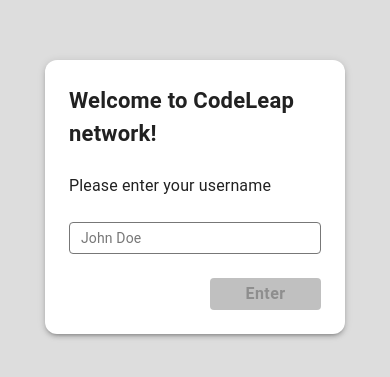
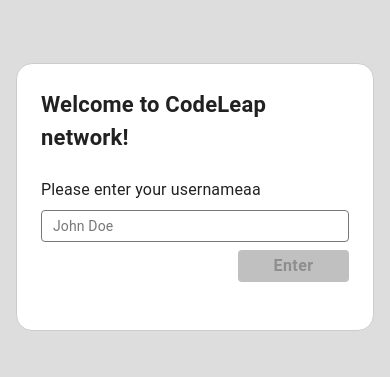
Before and after one commit to Icsilva01/CodeLeap, a React (Vite) app: page /signup in a window 390 px wide. Shown: the part 225-602 px from the top of the page. Built offline with nearby package versions, Linux system fonts and the light colour scheme.

Commit message:
Responsive fixes

```diff
--- a/src/Pages/SignUp.tsx
+++ b/src/Pages/SignUp.tsx
@@ -25,12 +25,14 @@
       padding={2}
     >
       <Stack
-        spacing={3}
-        width={{ xs: 300, sm: 400, md: 500 }}
-        bgcolor="#fff"
+        width={{ xs: "100%", sm: 500 }}
+        minHeight={205}
+        maxHeight={400}
+        bgcolor="#FFFFFF"
         padding={3}
-        borderRadius={3}
-        boxShadow={3}
+        borderRadius={4}
+        border="1px solid #CCCCCC"
+        boxShadow={0}
         alignItems="stretch"
       >
         <Stack gap={3}>
@@ -38,7 +40,7 @@
             Welcome to CodeLeap network!
           </Typography>
           <Typography fontSize="16px" color="textPrimary">
-            Please enter your username
+            Please enter your usernameaa
           </Typography>
         </Stack>
 
@@ -50,9 +52,10 @@
           sx={{
             width: { xs: "100%", sm: 452 },
             height: 32,
+            paddingY: 1,
             "& .MuiOutlinedInput-root": {
               height: 32,
-              borderRadius: 1, // 8px
+              borderRadius: 1,
               "& fieldset": {
                 borderColor: "#777777",
                 borderWidth: 1,
@@ -82,14 +85,14 @@
           }}
         />
 
-        <Box display="flex" justifyContent="flex-end">
+        <Box display="flex" justifyContent="flex-end" pt={2} pb={3}>
           <Button
             onClick={handleContinue}
             disabled={!inputValue.trim()}
             sx={{
-              width: { xs: 111, sm: 120 },
+              width: 111,
               height: 32,
-              borderRadius: 1,
+              borderRadius: 1, // 8px
               backgroundColor: inputValue.trim() ? "#7695EC" : "#C0C0C0",
               textTransform: "none",
               color: "#ffffff",
```
